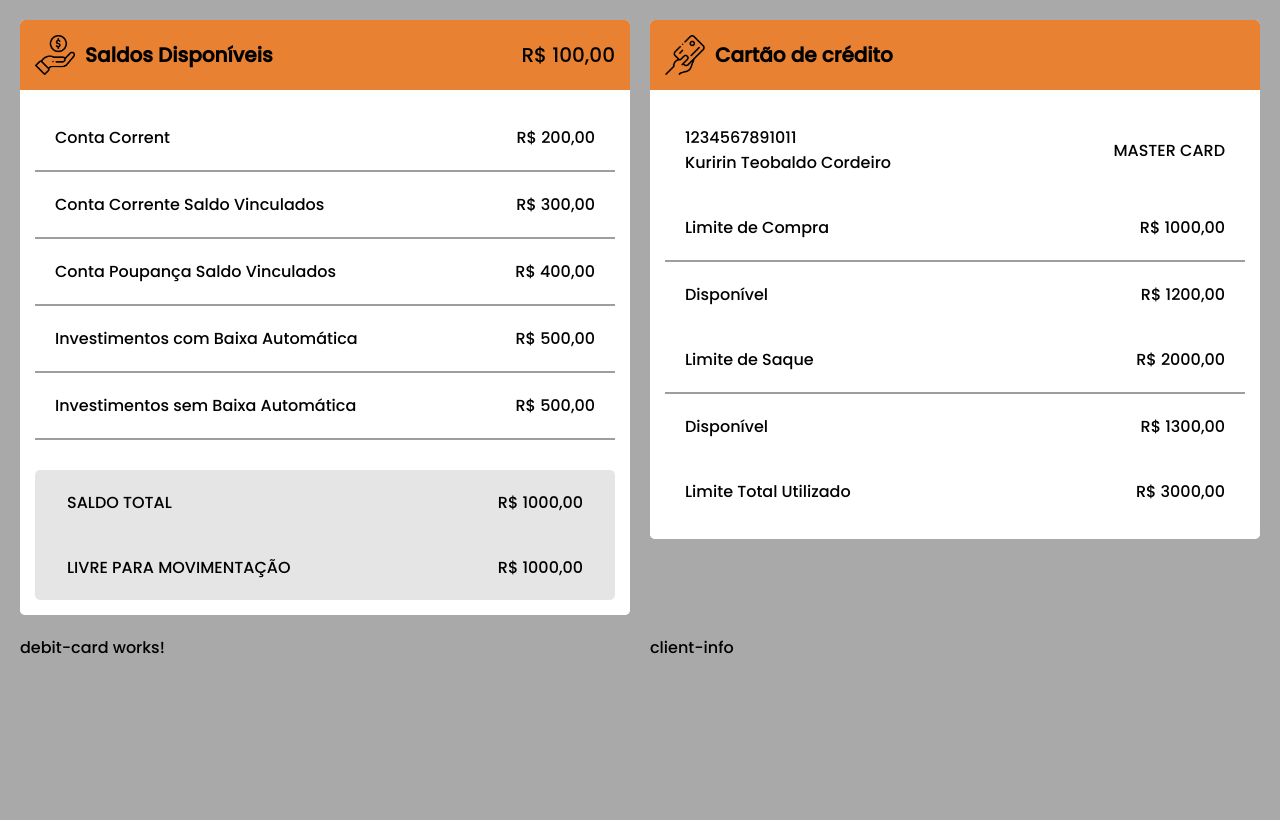
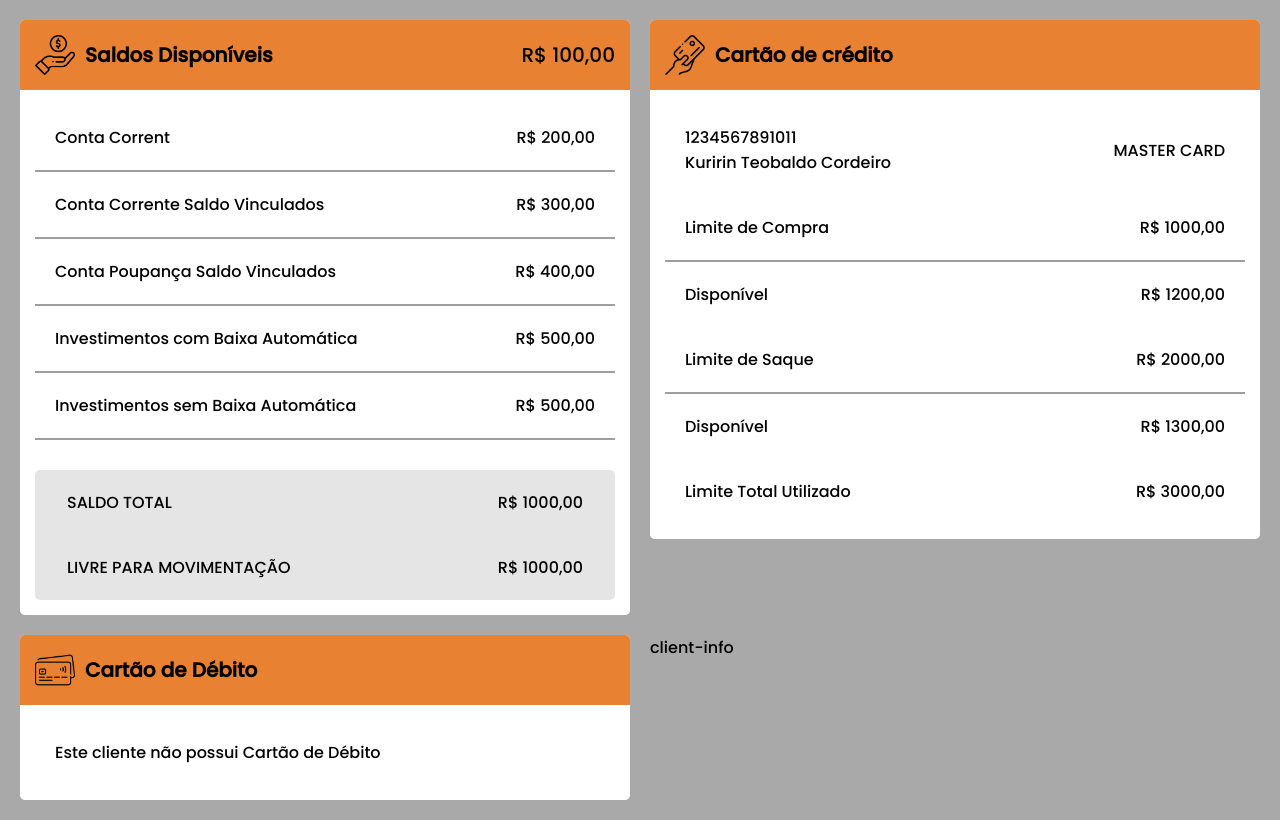
Before and after one commit to thiago-desenv/layout-cards-base-angular-refactored, an Angular app: page / in a window 1280 px wide. Built offline with nearby package versions, Linux system fonts and the light colour scheme.

Commit message:
Criado a estrutura do html e css do debit-card

```diff
--- a/src/app/components/debit-card/debit-card.component.html
+++ b/src/app/components/debit-card/debit-card.component.html
@@ -1 +1,13 @@
-<p>debit-card works!</p>
+<div class="ca-c-card">
+  <div class="ca-c-card__header">
+    <div class="debit-card__header-title">
+      <img class="debit-card__header-icon" src="assets/icons/icon-debit-card.png" alt="Ícone cartão de débito">
+      <h1>Cartão de Débito</h1>
+    </div>
+  </div>
+  <div class="ca-c-card__content">
+    <div class="debit-card__content-item">
+      <p>Este cliente não possui Cartão de Débito</p>
+    </div>
+  </div>
+</div>
--- a/src/app/components/debit-card/debit-card.component.scss
+++ b/src/app/components/debit-card/debit-card.component.scss
@@ -0,0 +1,21 @@
+.debit-card {
+  &__header-title {
+    display: flex;
+    align-items: center;
+
+    h1 {
+      font-size: 20px;
+    }
+  }
+
+  &__header-icon {
+    width: 40px;
+    margin-right: 10px;
+  }
+
+  &__content-item {
+    display: flex;
+    align-items: center;
+    padding: 20px;
+  }
+}
```
